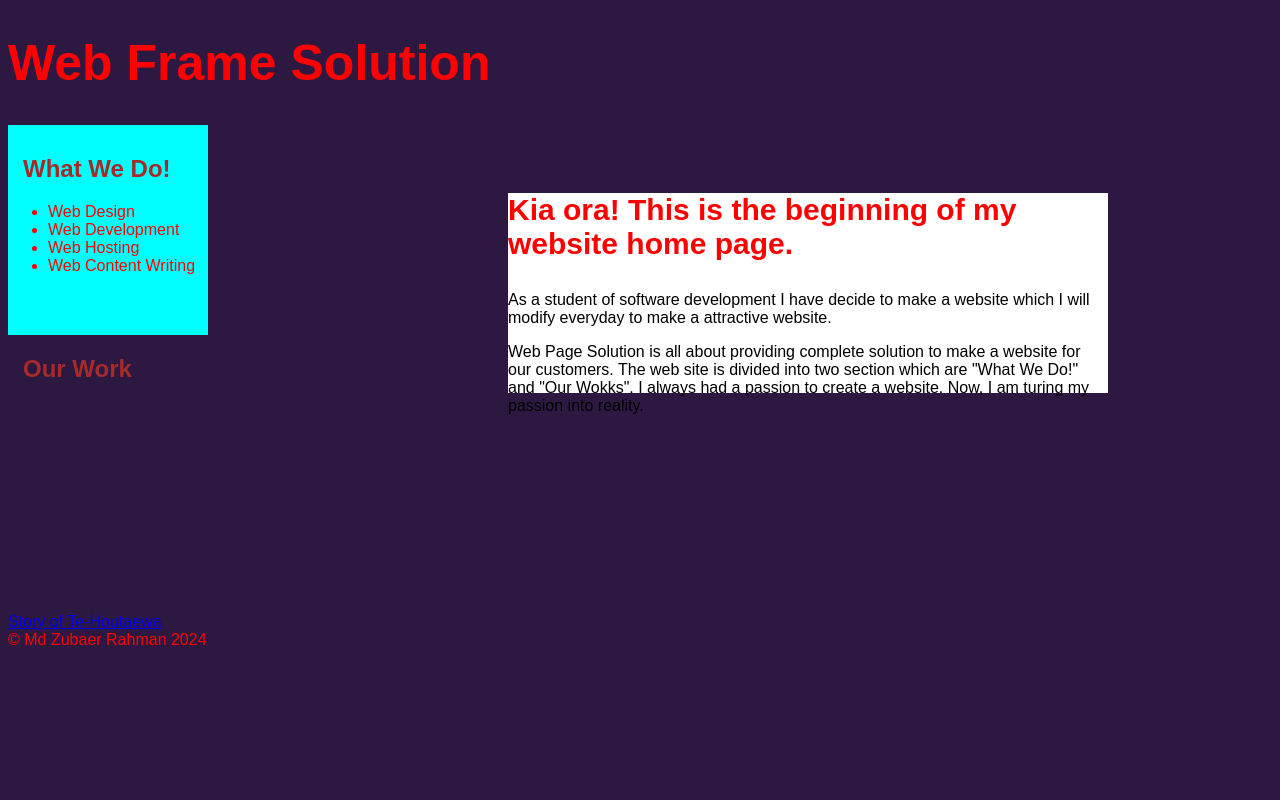
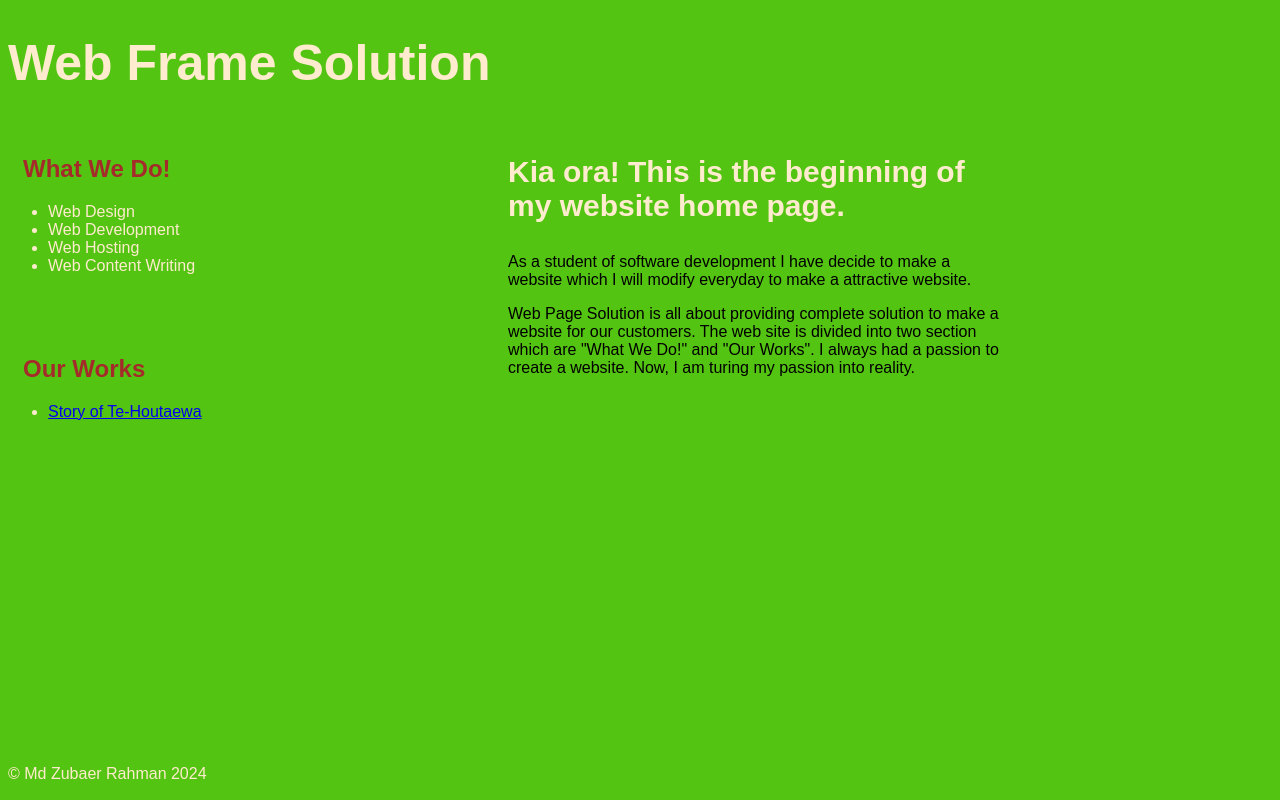
Before and after one commit to mdzubaer-rahman/mdzubaer-rahman.github.io, a plain HTML site: page index.html in a window 1280 px wide. Drawn offline with Linux system fonts and the light colour scheme.

Commit message:
Adding to index.html

```diff
--- a/index.html
+++ b/index.html
@@ -17,8 +17,13 @@
         <li>Web Content Writing</li>
       </ul>
     </div>
-    <div>
-      <h2 style="color: brown">Our Work</h2>
+    <div id="menu2">
+      <h2 style="color: brown">Our Works</h2>
+      <ul>
+        <li>
+          <a href="./blog/te-houtaewa-template.html">Story of Te-Houtaewa</a>
+        </li>
+      </ul>
     </div>
     <div id="about">
       <p class="welcome">
@@ -33,12 +38,12 @@
         <p class="about-des">
           Web Page Solution is all about providing complete solution to make a
           website for our customers. The web site is divided into two section
-          which are "What We Do!" and "Our Wokks". I always had a passion to
+          which are "What We Do!" and "Our Works". I always had a passion to
           create a website. Now, I am turing my passion into reality.
         </p>
       </div>
     </div>
-    <a href="./blog/te-houtaewa-template.html">Story of Te-Houtaewa</a>
+
     <footer>© Md Zubaer Rahman 2024</footer>
   </body>
 </html>
--- a/styles/main.css
+++ b/styles/main.css
@@ -1,6 +1,6 @@
-html {
-  background-color: rgb(45, 24, 65);
-  color: red;
+body {
+  background-color: rgb(84, 196, 19);
+
   font-family: sans-serif;
 }
 h1 {
@@ -11,7 +11,9 @@ h2 {
   padding-left: 15px;
 }
 #menu {
-  background-color: aqua;
+  /*background-color: black;*/
+
+  display: block;
   height: 200px;
   width: 200px;
   padding-top: 10px;
@@ -19,12 +21,19 @@ h2 {
 }
 
 #about {
-  background-color: white;
-  height: 200px;
-  width: 600px;
+  /*background-color: white;*/
+  display: inline-block;
+  height: 260px;
+  width: 500px;
   position: relative;
   left: 500px;
-  bottom: 220px;
+  bottom: 380px;
+}
+#menu2 {
+  /*background-color: black;*/
+  display: block;
+  height: 150px;
+  width: 200px;
 }
 div > p.welcome {
   font-weight: bold;
@@ -36,3 +45,21 @@ div .about-text {
 div .about-des {
   color: black;
 }
+/* For widescreen display*/
+@media only screen and (min-width: 920px) {
+  body {
+    color: blanchedalmond;
+  }
+}
+/* tablets */
+@media only screen and (max-width: 919px) {
+  body {
+    color: aqua;
+  }
+}
+/* phones */
+@media only screen and (max-width: 400px) {
+  body {
+    color: bisque;
+  }
+}
```
